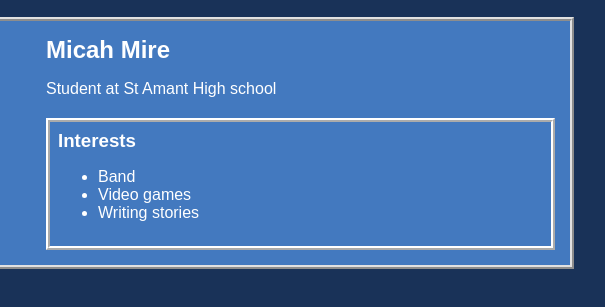
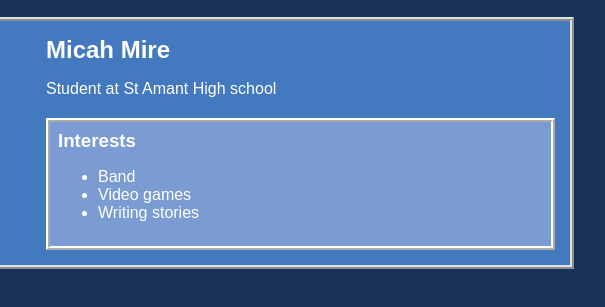
Before and after one commit to Mire51054/Mire51054.github.io, a plain HTML site: page index.html in a window 1280 px wide. Shown: the part 77-384 px from the top of the page, 466-1071 px from the left. Drawn offline with Linux system fonts and the light colour scheme.

Commit message:
8/18 update 2

```diff
--- a/style.css
+++ b/style.css
@@ -71,6 +71,7 @@
 
 /* interests section styles */
 #interests {
+    background: #7a9cd3;
     border: 4px rgb(255, 255, 255) ridge;
     padding: 8px;
     margin-top: 20px;
```
